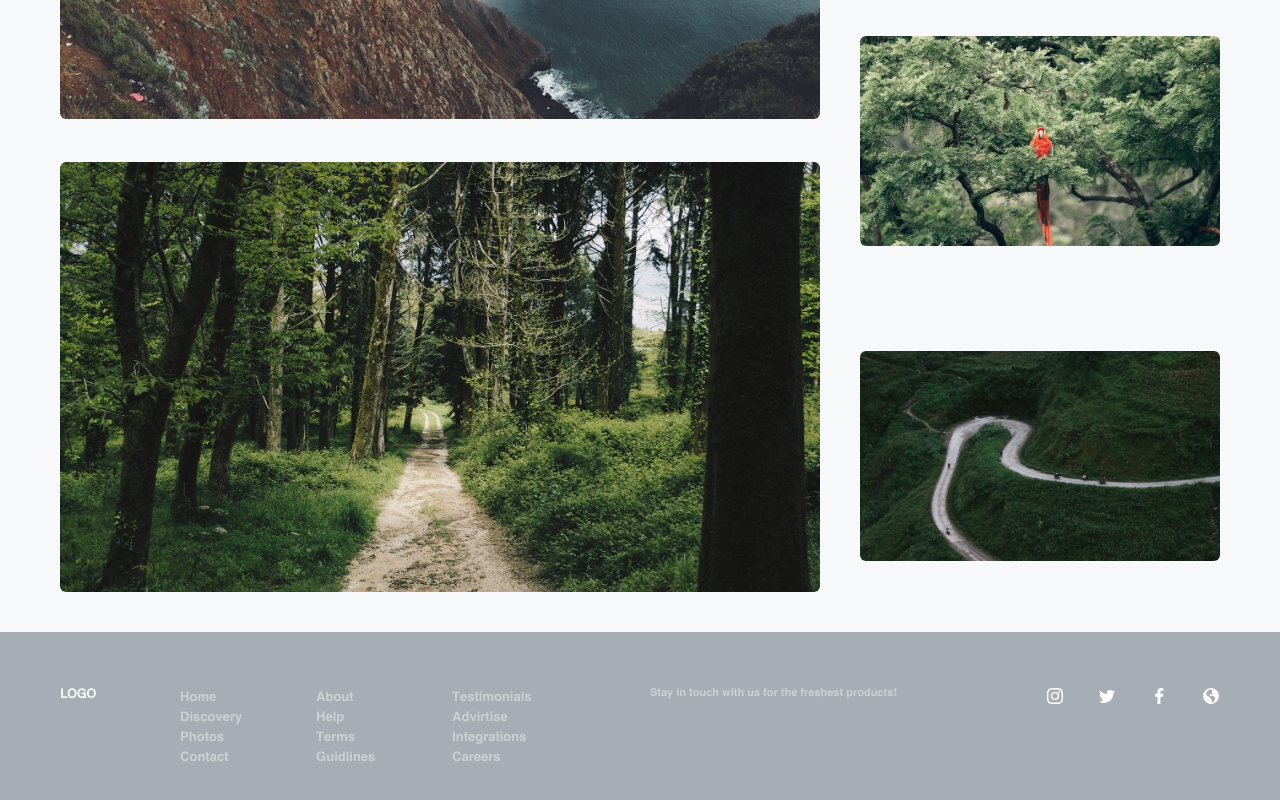
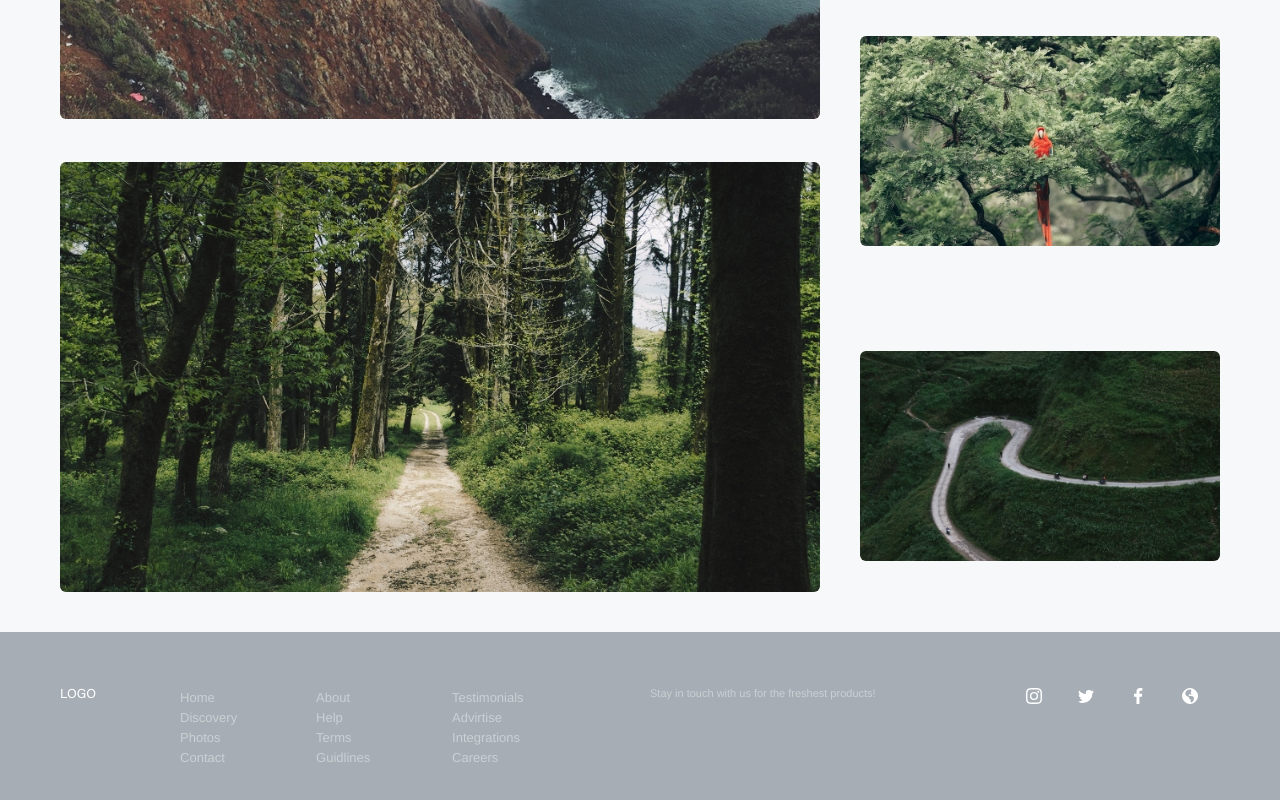
Before and after one commit to slokapishvili/Lesson5, a plain HTML site: page index.html in a window 1280 px wide. Shown: the part 914-1714 px from the top of the page. Drawn offline with Linux system fonts and the light colour scheme.

Commit message:
index.html
Final1

```diff
--- a/style/style.css
+++ b/style/style.css
@@ -11,7 +11,6 @@
 			background-color: #F6F8F9;}
 .logo-header {color: #FA6980;
 				font-size: 13px;
-				font-weight: bold;
 				display: inline-block;
 				margin-right: 92px;
 				vertical-align: middle;
@@ -49,7 +48,6 @@
 			}
 .h-section1 {color: #202124;
 			font-size: 24px;
-		font-weight: bold;
 		font-family: Helvetica;}
 /*section1-pictures*/
 .body-container-section1 {width: 1160px; height: 350px; }
@@ -73,7 +71,6 @@
 				}
 .h-section2 {color: #202124;
 			font-size: 24px;
-			font-weight: bold;
 			font-family: Helvetica;}
 
 .section2-container1 {width: 760px; margin-right: 40px; vertical-align: middle; display: inline-block;}
@@ -89,12 +86,12 @@
 .footer-container {width: 100%;margin-top: 37px; background-color: #A6ADB4; height: 200px; padding-top: 56px;}
 .footer-text {margin: 0 auto; width: 1160px; height: 108px;}
 .footer-nav {width: 486px; display: inline-block;}
-.footer-logo {font-size: 13px; font-weight: bold; color: #FFFFFF; display: inline-block; vertical-align: top; margin-right: 80px; font-family: 'Acumin Pro';}
+.footer-logo {font-size: 13px; color: #FFFFFF; display: inline-block; vertical-align: top; margin-right: 80px; font-family: 'Acumin Pro';}
 .list1 {vertical-align: text-top; display: inline-block; margin-right: 65px; width: 67px;}
-.text-list {font-size: 13px; font-weight: bold; color: #CBD0D3; font-family: 'Helvetica'; vertical-align:top; line-height: 20px;}
+.text-list {font-size: 13px; color: #CBD0D3; font-family: 'Helvetica'; vertical-align:top; line-height: 20px;}
 .list2 {vertical-align: text-top; display: inline-block; margin-right: 65px; width: 67px; }
 .list3 {vertical-align: text-top; display: inline-block;}
 .footer-text2 {vertical-align: top ; display: inline-block; margin-left: 104px;}
-.text-list2 {font-size: 11px; font-weight: bold; color: #CBD0D3; font-family: 'Helvetica'; }
+.text-list2 {font-size: 11px; color: #CBD0D3; font-family: 'Helvetica'; }
 .footer-logos {display: inline-block; vertical-align: top; margin-left: 150px; }
 .footer-logo-pic {margin-right: 32px;}
```
